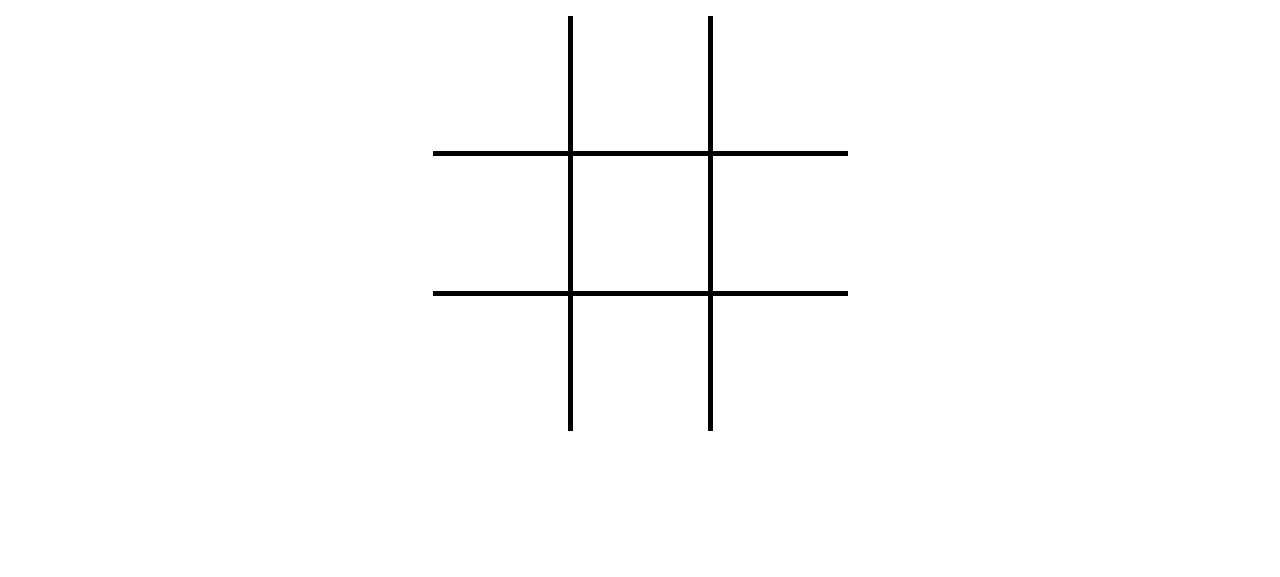
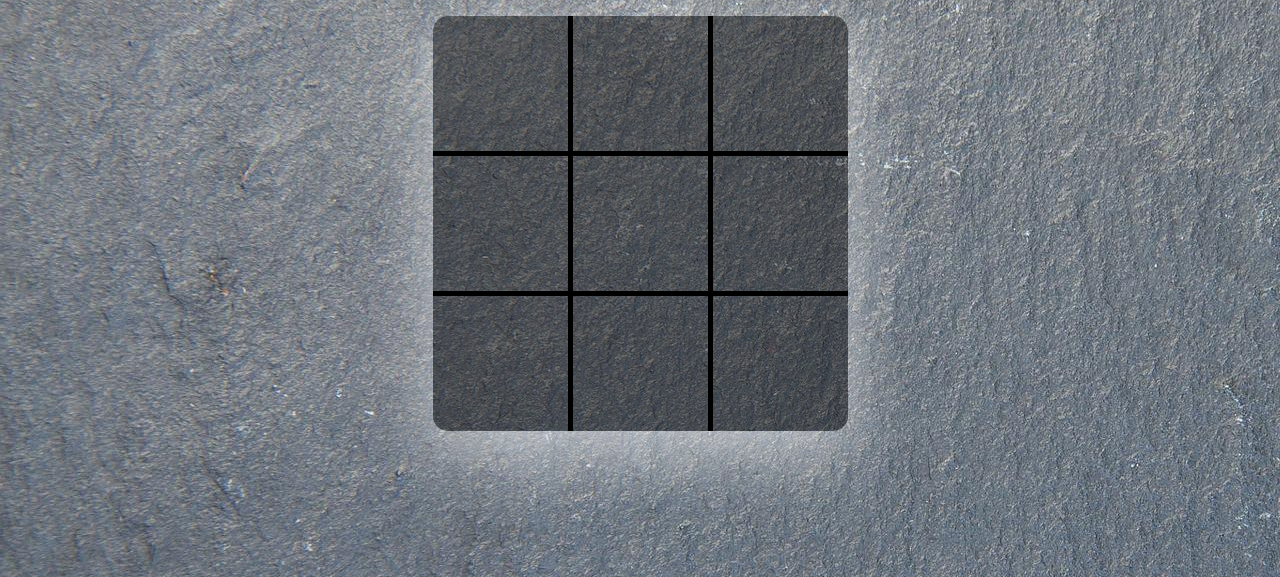
Before and after one commit to JaneKah/TicTacToe, a plain HTML site: page index.html in a window 1280 px wide. Shown: the part 223-800 px from the top of the page. Drawn offline with Linux system fonts and the light colour scheme.

Commit message:
background  added

```diff
--- a/style.css
+++ b/style.css
@@ -5,6 +5,7 @@ body {
     margin: 0;
     min-height: 100vh;
     flex-direction: column;
+    background-image: url(./img/bg.jpg);
 }
 
 .player-panel {
@@ -76,6 +77,9 @@ table {
 
   .fields {
       position: relative;
+      border-radius: 15px;
+      background-color: rgba(0, 0, 0, 0.4);
+      box-shadow: rgba(255, 255, 255, 0.56) 0px 22px 70px 4px;
   }
 
   .d-none {
```
Also changed, not shown: img/bg.jpg (added).
